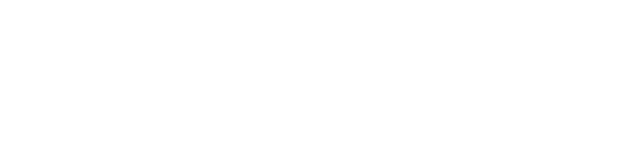
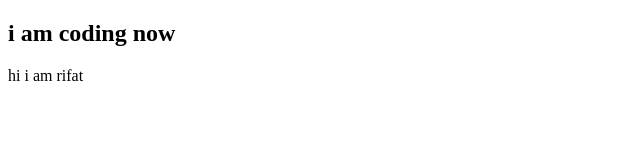
Before and after one commit to Betterrifu/my-first-repo, a plain HTML site: page index.html in a window 1280 px wide. Shown: the whole page, without its empty margins (0-640 px from the left). Drawn offline with Linux system fonts and the light colour scheme.

Commit message:
new code

```diff
--- a/index.html
+++ b/index.html
@@ -7,6 +7,7 @@
     <title>My First Repo</title>
 </head>
 <body>
-
+    <h2>i am coding now</h2>
+    <p>hi i am rifat</p>
 </body>
 </html>
```
